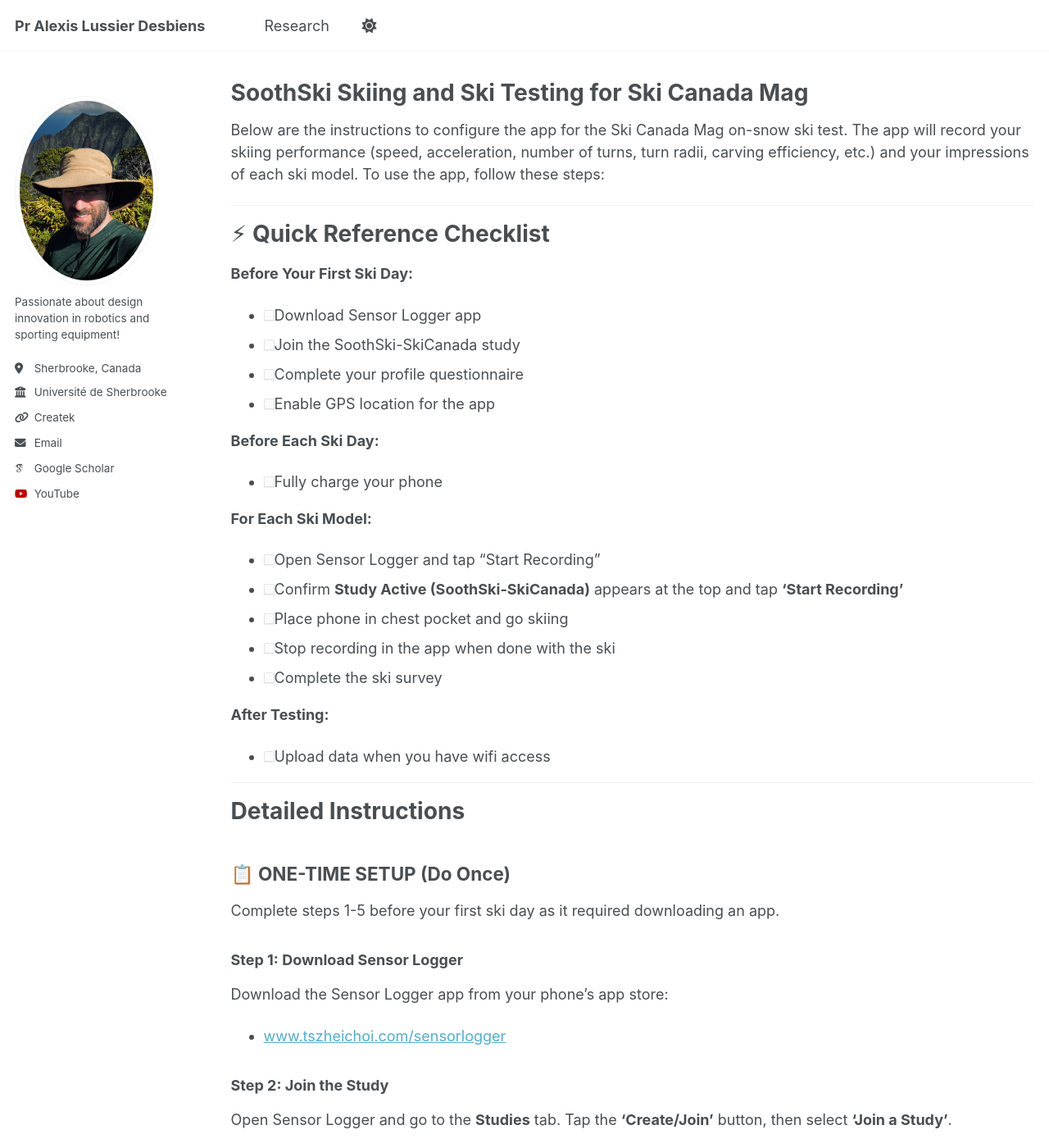
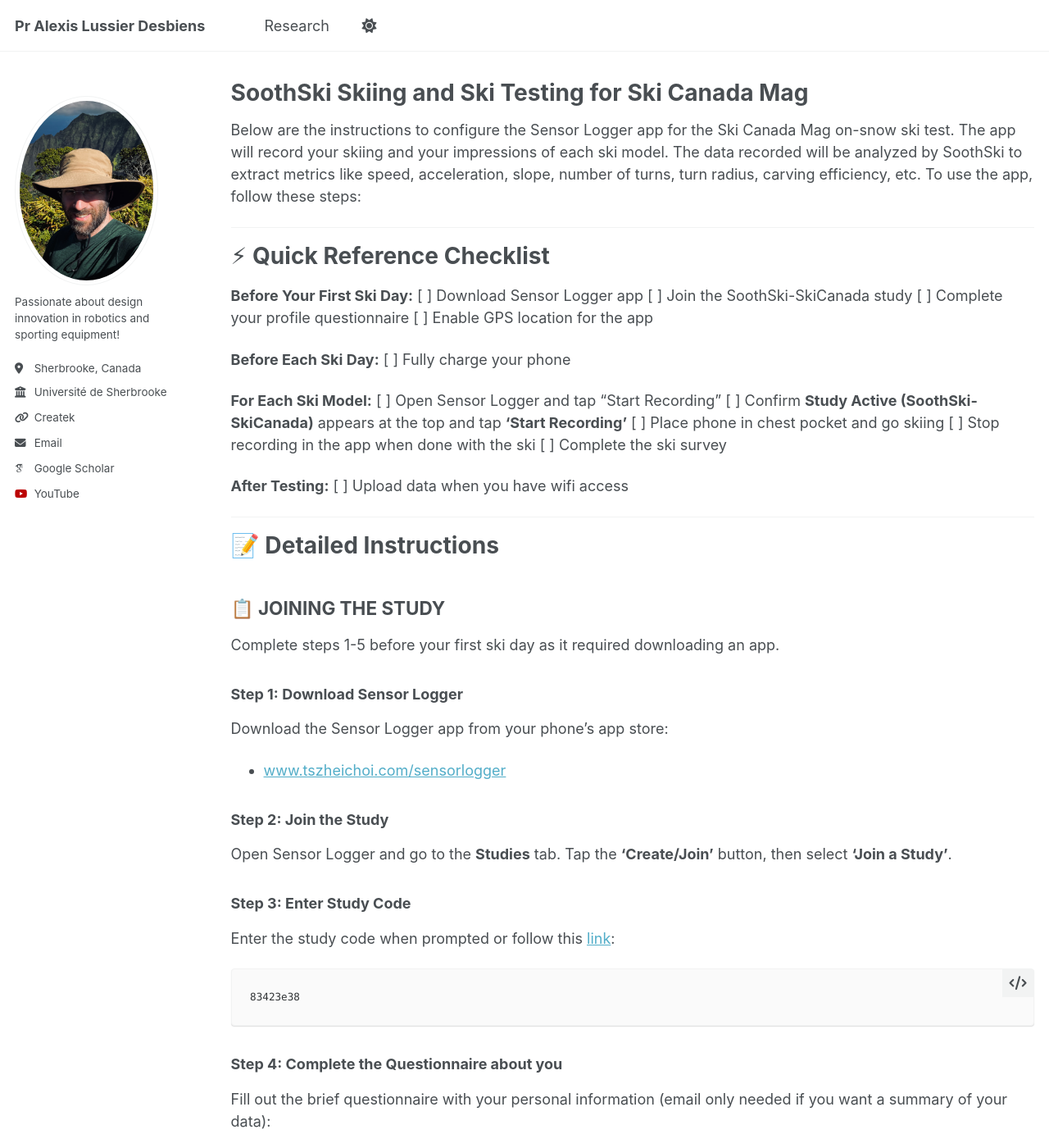
Before and after one commit to alexislussierdesbiens/alexislussierdesbiens.github.io, a Jekyll site: the page built from _pages/SoothSki-SkiCanadaMag.md, in a window 1280 px wide and 1400 px high. Shown: the whole window at 82% size. Built offline with Jekyll 4.4.1, drawn with Linux system fonts in a browser that asks for light colours; some web fonts are replaced; some of the changed text lies outside the part shown.

Commit message:
Quick edits

```diff
--- a/_pages/SoothSki-SkiCanadaMag.md
+++ b/_pages/SoothSki-SkiCanadaMag.md
@@ -7,37 +7,37 @@
   - /resume
 ---
 
-Below are the instructions to configure the app for the Ski Canada Mag on-snow ski test. The app will record your skiing performance (speed, acceleration, number of turns, turn radii, carving efficiency, etc.) and your impressions of each ski model. To use the app, follow these steps:
+Below are the instructions to configure the Sensor Logger app for the Ski Canada Mag on-snow ski test. The app will record your skiing and your impressions of each ski model. The data recorded will be analyzed by SoothSki to extract metrics like speed, acceleration, slope, number of turns, turn radius, carving efficiency, etc. To use the app, follow these steps:
 
 ---
 
 # ⚡ Quick Reference Checklist
 
 **Before Your First Ski Day:**
-- [ ] Download Sensor Logger app
-- [ ] Join the SoothSki-SkiCanada study
-- [ ] Complete your profile questionnaire
-- [ ] Enable GPS location for the app
+[ ]  Download Sensor Logger app
+[ ]  Join the SoothSki-SkiCanada study
+[ ]  Complete your profile questionnaire
+[ ]  Enable GPS location for the app
 
 **Before Each Ski Day:**
-- [ ] Fully charge your phone
+[ ]  Fully charge your phone
 
 **For Each Ski Model:**
-- [ ] Open Sensor Logger and tap "Start Recording"
-- [ ] Confirm **Study Active (SoothSki-SkiCanada)** appears at the top and tap **'Start Recording'**
-- [ ] Place phone in chest pocket and go skiing
-- [ ] Stop recording in the app when done with the ski
-- [ ] Complete the ski survey
+[ ]  Open Sensor Logger and tap "Start Recording"
+[ ]  Confirm **Study Active (SoothSki-SkiCanada)** appears at the top and tap **'Start Recording'**
+[ ]  Place phone in chest pocket and go skiing
+[ ]  Stop recording in the app when done with the ski
+[ ]  Complete the ski survey
 
 **After Testing:**
-- [ ] Upload data when you have wifi access
+[ ]  Upload data when you have wifi access
 
 ---
 
-# Detailed Instructions
+# 📝 Detailed Instructions
 
 
-## 📋 ONE-TIME SETUP (Do Once)
+## 📋 JOINING THE STUDY
 
 Complete steps 1-5 before your first ski day as it required downloading an app.
 
@@ -88,7 +88,7 @@
 
 When finished with a ski model, tap **'Stop Recording'**. Confirm the end of the recording and answer the brief survey about the ski (model, impressions, best uses, etc.). You can review your answers before uploading.
 
-## UPLOAD DATA
+## 📤 DATA UPLOAD
 
 ### Step 9: Upload your Data
 
```
